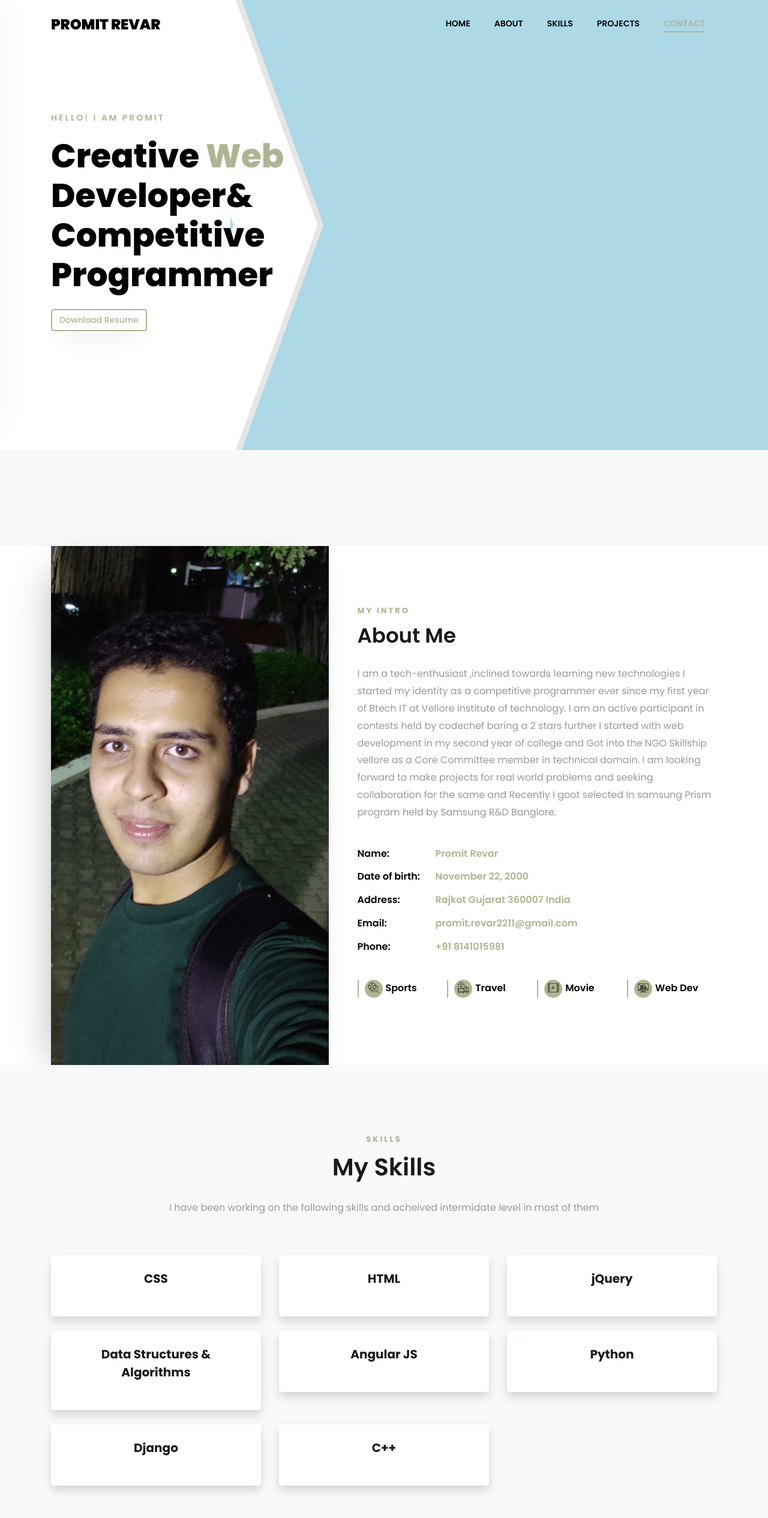
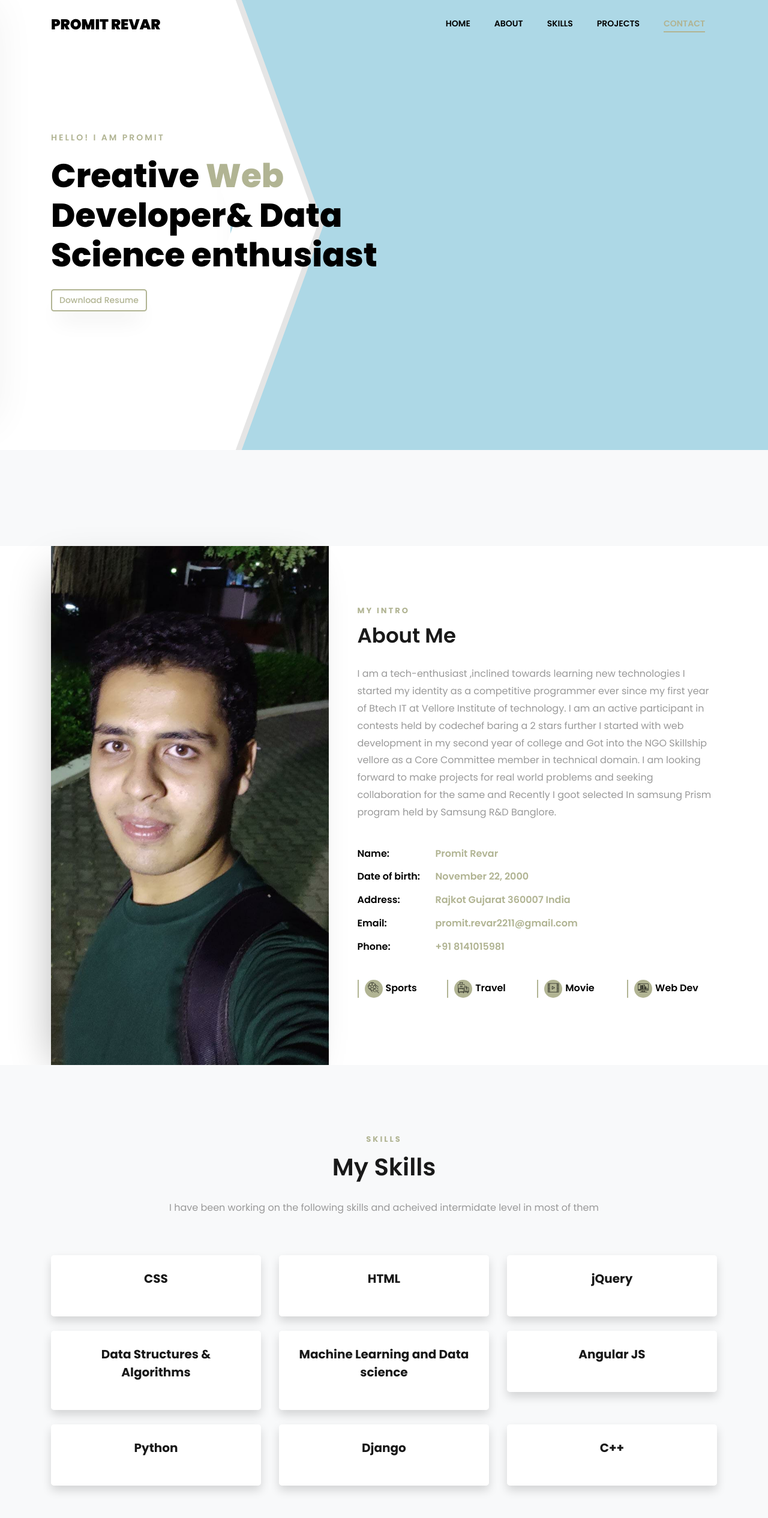
Before and after one commit to Promit-revar/artbeat-frontend, a plain HTML site: page Portfolio/index.html in a window 1280 px wide. Shown: the top 2530 px of the page at 60% size. Drawn offline with Linux system fonts and the light colour scheme; some packages are replaced by stand-ins of ours; no server answers; files whose address does not match are found by name.

Commit message:
Update index.html

```diff
--- a/Portfolio/index.html
+++ b/Portfolio/index.html
@@ -54,8 +54,8 @@
 						<div class="one-forth d-flex  align-items-center ftco-animate" data-scrollax=" properties: { translateY: '70%' }">
 							<div class="text">
 								<span class="subheading">Hello! I am Promit</span>
-								<h1 class="mb-4 mt-3">Creative <span>Web </span>Developer&amp; Competitive Programmer</h1>
-								<p><a href="https://promit-revar.github.io/Portfolio/Resume2.pdf" download="Promit_Revar" class="btn btn-primary btn-outline-primary">Download Resume</a></p>
+								<h1 class="mb-4 mt-3"> Creative <span>Web </span>Developer&amp; Data Science enthusiast</h1>
+								<p><a href="https://promit-revar.github.io/Portfolio/Resume3.pdf" download="Promit_Revar" class="btn btn-primary btn-outline-primary">Download Resume</a></p>
 							</div>
 						</div>
 					</div>
@@ -172,6 +172,14 @@
 				<div class="col-lg-4 mb-4">
 					<div class="bg-white rounded-lg shadow p-4">
 						<h2 class="h5 font-weight-bold text-center mb-4">Data Structures &amp; Algorithms</h2>
+
+
+					</div>
+				</div>
+
+				<div class="col-lg-4 mb-4">
+					<div class="bg-white rounded-lg shadow p-4">
+						<h2 class="h5 font-weight-bold text-center mb-4">Machine Learning and Data science</h2>
 
 
 					</div>
```
